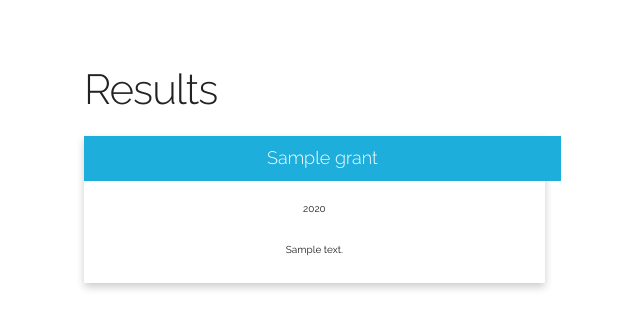
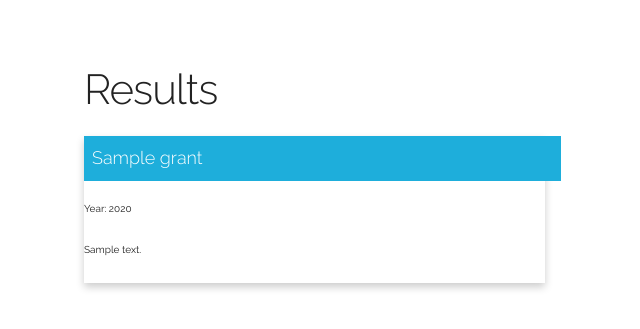
Before and after one commit to smythp/NEH-impact, a Flask app: template app/templates/results.html in a window 1280 px wide. Shown: the part 68-397 px from the top of the page, without its empty margins (76-716 px from the left). Run offline with Flask 2, Linux system fonts and the light colour scheme; the template is opened without the code that fills it: most values are stand-ins (such as "Sample title", 1, 10 or a date in 2020); some libraries are stand-ins or nearby versions.

Commit message:
Left aligned restuls page Fixed "no restuls" message

```diff
--- a/app/static/styles.css
+++ b/app/static/styles.css
@@ -97,3 +97,8 @@ ul {
     width: 100%;
     font-size: 18px;
 }
+
+
+.left-align {
+    text-align: left;
+}
--- a/app/templates/404.html
+++ b/app/templates/404.html
@@ -2,5 +2,5 @@
 {% block content %}
 <h1>404</h1>
 <h2>I'm sorry...</h2>
-<p>I couldn't find what you were looking for. Which makes me sad... :(</p>
+<p class="left-align">I couldn't find what you were looking for. Which makes me sad... :(</p>
 {% endblock %}
--- a/app/templates/navbar.html
+++ b/app/templates/navbar.html
@@ -6,7 +6,7 @@
   <ul>
     <li><a href="/about">About</a></li>
     <li><a href="/faq">FAQ</a></li>
-    <li><a href="/fellows">Fellows</a></li>
+    <li><a href="https://digitalfellows.commons.gc.cuny.edu/">Fellows</a></li>
 
 
 
--- a/app/templates/results.html
+++ b/app/templates/results.html
@@ -1,24 +1,35 @@
 {% extends "base.html" %}
 {% block content %}
+
+<style>
+  h6, p {
+    text-align: left;
+
+  }
+ .six.columns.card h6  {
+   text-align: left;
+   }
+</style>
+
 
 <h2>Results</h2>
 
 
 {% if grants %}
 {% else %}
-<p style="text-align: left">No results found for that zip code.</p>
+<p class="left-align">No results found for that zip code.</p>
 {% endif %}
 
 {% for grant in grants|sort(reverse=True, attribute='YearAwarded') %}
 
 {{ loop.cycle('<div class="row">', '') | safe }}
   <div class="six columns card">
-    <h6{{ loop.cycle('', '', ' style="background-color:#dbaa1e;"', ' style="background-color:#dbaa1e;"') | safe }}>{{ grant.ProjectTitle  | truncate(32) }}</h6>
+    <h6 {{ loop.cycle('', '', ' style="background-color:#dbaa1e;"', ' style="background-color:#dbaa1e;"') | safe }}>{{ grant.ProjectTitle  | truncate(32) }}</h6>
 
-    <p>{{ grant.YearAwarded }}</p>
+    <p>Year: {{ grant.YearAwarded }}</p>
 
     {% if grant.ProjectDesc %}
-    <p>{{ grant.ProjectDesc | truncate(600) }}</p>
+    <p class="left-align">{{ grant.ProjectDesc | truncate(600) }}</p>
     {% else %}
     <p>{{ grant.ToSupport | truncate(600) }}</p>
     {% endif %}
```
Also changed, not shown: app/views.py (+9 -2 lines).
